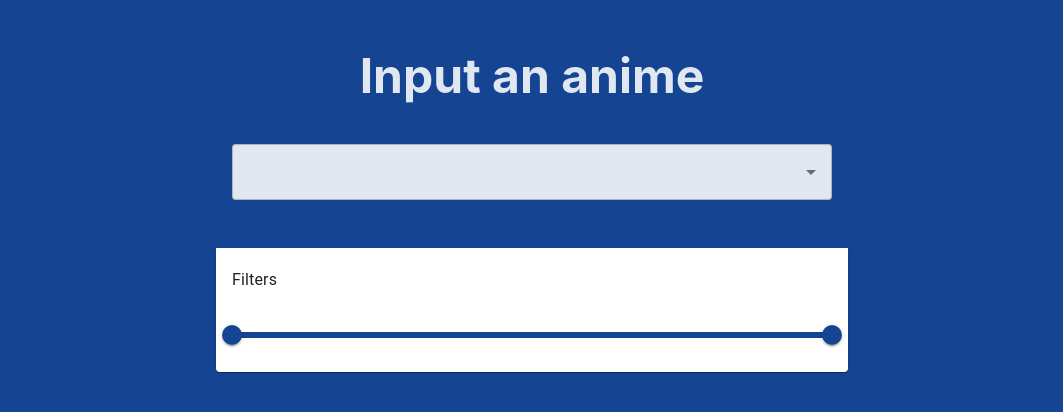
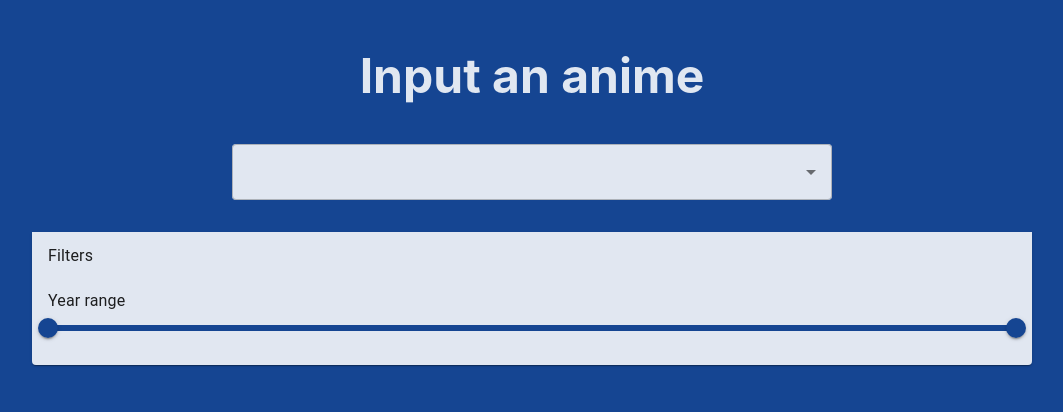
Before and after one commit to Fran123445/MitsukiFrontend, a React (Vite) app: page / in a window 1280 px wide. Both pictures are taken after a click on the button "Filters". Shown: the top 412 px of the page, without its empty margins (108-1171 px from the left). Built offline with nearby package versions, Linux system fonts and the light colour scheme.

Commit message:
Adds styling to accordions

```diff
--- a/src/components/Filters.jsx
+++ b/src/components/Filters.jsx
@@ -4,12 +4,18 @@ function Filters({ yearRange, onYearRangeChange }) {
 
     return(
         <Accordion
-            sx={{ width: "50%"}}
+            sx={{
+                width: "100%",
+                maxWidth: "1000px",
+                marginBottom: 4,
+            }}
+            disableGutters={true}
         >
             <AccordionSummary>
                 <Typography component="span">Filters</Typography>
             </AccordionSummary>
             <AccordionDetails>
+                <Typography component="span">Year range</Typography>
                 <Slider
                     getAriaLabel={() => 'Year range'}
                     onChange={onYearRangeChange}
--- a/src/theme.jsx
+++ b/src/theme.jsx
@@ -19,7 +19,14 @@ const theme = createTheme({
                     backgroundColor: theme.palette.secondary.main
                 })
             }
-        }
+        },
+        MuiAccordion: {
+            styleOverrides: {
+              root: ({ theme }) => ({
+                backgroundColor: theme.palette.secondary.main,
+              }),
+            },
+          },
     }
 });
 
```
